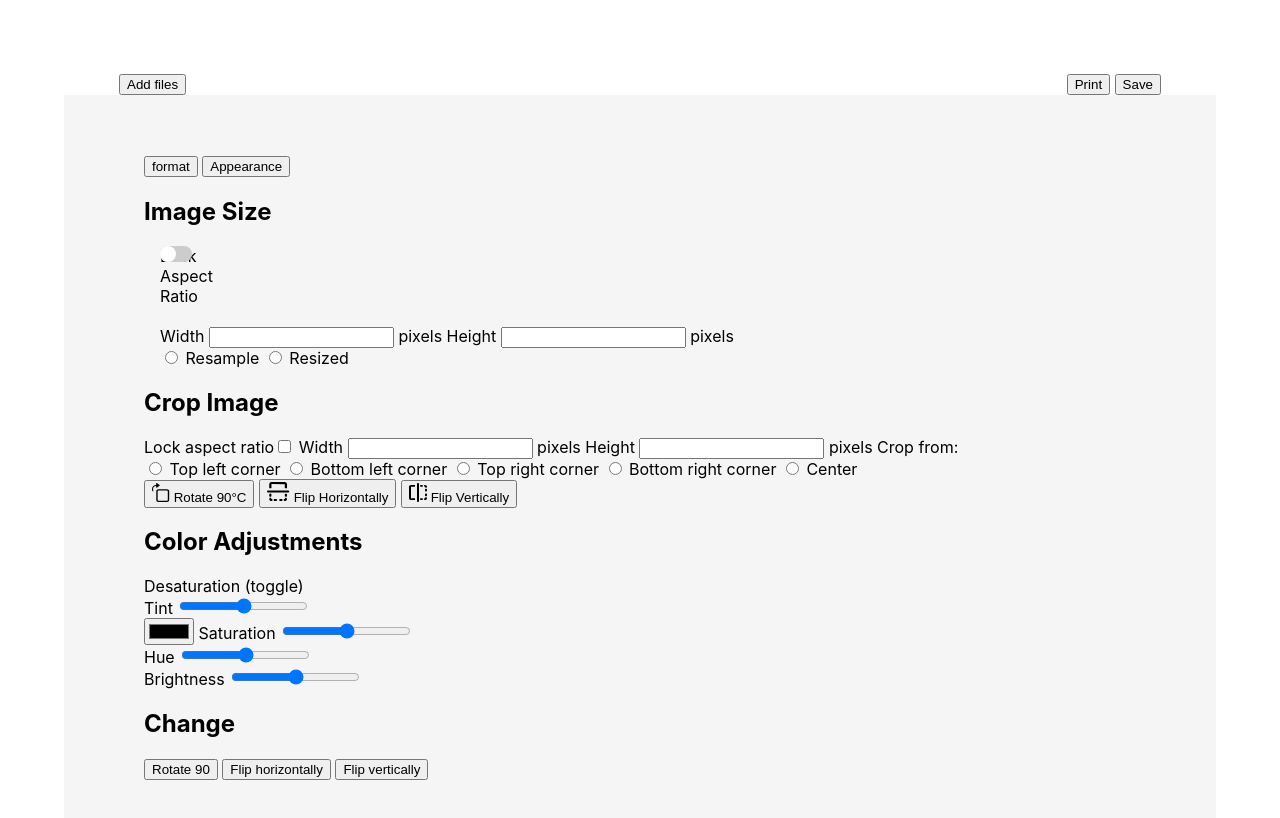
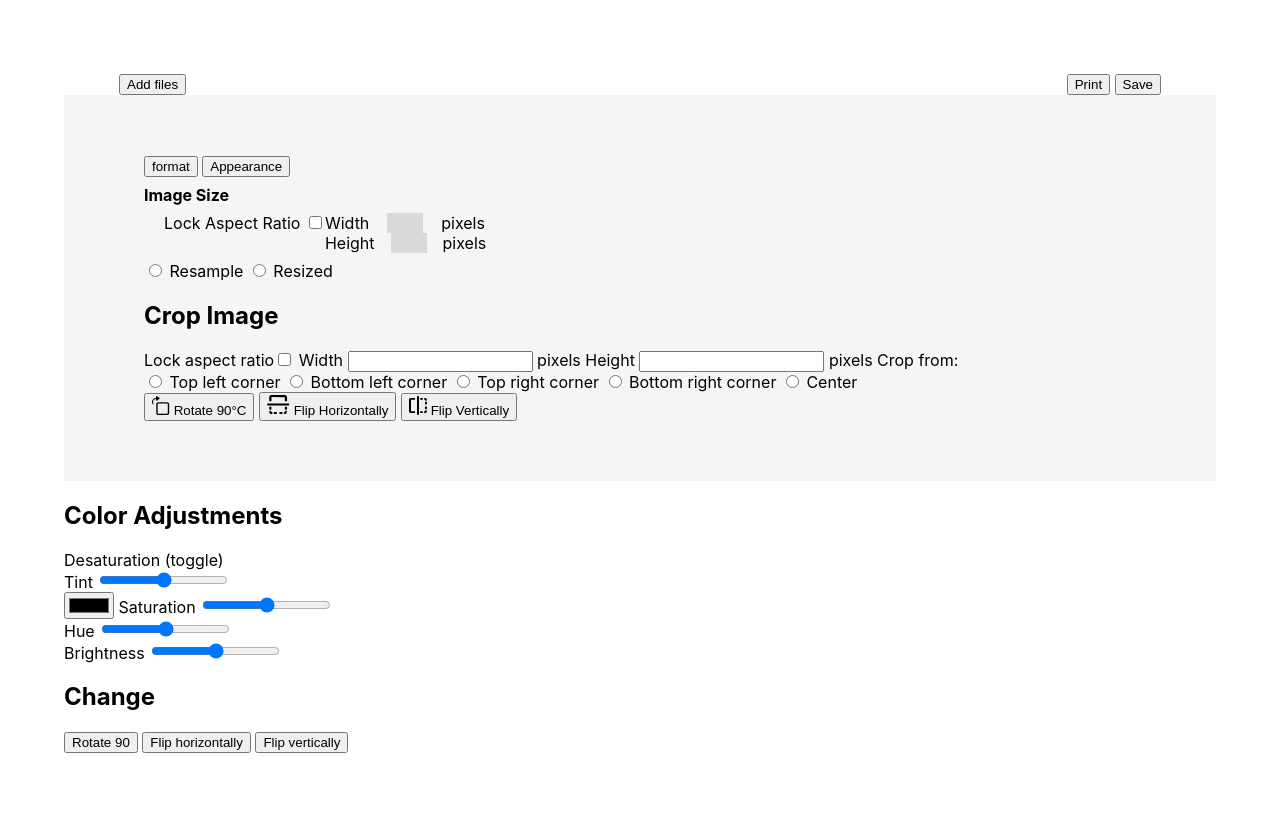
Before and after one commit to Kod-Draken/java-ux-grupp11-ex1-2.0, a plain HTML site: page index.html in a window 1280 px wide. Drawn offline with Linux system fonts and the light colour scheme.

Commit message:
fixing classes for settings containers

```diff
--- a/index.html
+++ b/index.html
@@ -28,29 +28,47 @@
         <button>Appearance</button>
 
         <div class="format">
-            <div id="sizing">
+            <div class="settings-container">
 
-                <h2>Image Size</h2>
+                <h4>Image Size</h4>
 
-                <div id="size-settings" class="settingsBox">
+                <div class="settings-content-container">
 
-                    <div class="inputBox" id="aspectRatio">
+                    <div class="input-container">
+
                         <label class="switch">
                             Lock Aspect Ratio
                             <input type="checkbox">
                             <span class="slider round"></span>
                         </label>
+
                     </div>
-                    <div class="inputBox" id="widthHeight">
-                        Width <input type="text"> pixels
-                        Height <input type="text"> pixels
+
+                    <div class="input-container">
+
+                        <div class="setting">
+                            Width <input type="text" class="small-text-input"> pixels
+                        </div>
+
+                        <div class="setting">
+                            Height <input type="text" class="small-text-input"> pixels
+                        </div>
                     </div>
                 </div>
 
-                <div id="image-quality" class="settingsBox">
-                    <input type="radio" name="quality"> Resample
-                    <input type="radio" name="quality"> Resized
+                <div class="setting-content-container">
+
+                    <div class="settings-box">
+                        <input type="radio" name="quality"> Resample
+                        <input type="radio" name="quality"> Resized
+                    </div>
                 </div>
+
+
+
+
+                </div>
+
 
 
             </div>
--- a/style.css
+++ b/style.css
@@ -2,11 +2,44 @@ html {
     font-family: 'Inter', sans-serif;
 }
 
-/* NAV CSS */
 body {
     padding: 2.81rem 3.5rem;
 
 }
+h4 {
+    margin: 0;
+}
+
+.settings-container {
+    margin: .5rem 0;
+}
+
+.settings-content-container {
+    margin: .5rem 1.25rem;
+    display: flex;
+}
+
+.input-container {
+    display: flex;
+    flex-direction: column;
+
+}
+
+.setting {
+    width: 10rem;
+    display: flex;
+    justify-content: space-between;
+    gap: 1rem;
+}
+
+.small-text-input {
+    width: 2rem;
+    background-color: #D9D9D9;
+    border: none;
+    flex: ;
+}
+
+
 nav {
     display: flex;
     flex-direction: row;
@@ -34,75 +67,6 @@ nav>input {
     border-style: none;
 }
 
-
-
-/* SLIDER CSS */
-/* The switch - the box around the slider */
-.switch {
-    position: relative;
-    display: inline-block;
-    width: 2rem;
-    height: 1rem
-}
-
-/* Hide default HTML checkbox */
-.switch input {
-    opacity: 0;
-    width: 0;
-    height: 0;
-}
-
-/* The slider */
-.slider {
-    position: absolute;
-    cursor: pointer;
-    top: 0;
-    left: 0;
-    right: 0;
-    bottom: 0;
-    background-color: #ccc;
-    -webkit-transition: .01s;
-    transition: .01s;
-}
-
-.slider:before {
-    position: absolute;
-    content: "";
-    height: 1rem;
-    width: 1rem;
-    left: 0px;
-    bottom: 0px;
-    background-color: white;
-    -webkit-transition: .4s;
-    transition: .4s;
-}
-
-input:checked+.slider {
-    background-color: #2196F3;
-}
-
-input:focus+.slider {
-    box-shadow: 0 0 0px #2196F3;
-}
-
-input:checked+.slider:before {
-    -webkit-transform: translateX(1rem);
-    -ms-transform: translateX(1rem);
-    transform: translateX(1rem);
-}
-
-/* Rounded sliders */
-.slider.round {
-    border-radius: 34px;
-}
-
-.slider.round:before {
-    border-radius: 50%;
-}
-
-.settingsBox {
-    padding: 0 1rem;
-}
 #main {
     background-color: #F5F5F5;
     padding: 3.75rem 5rem;
```
